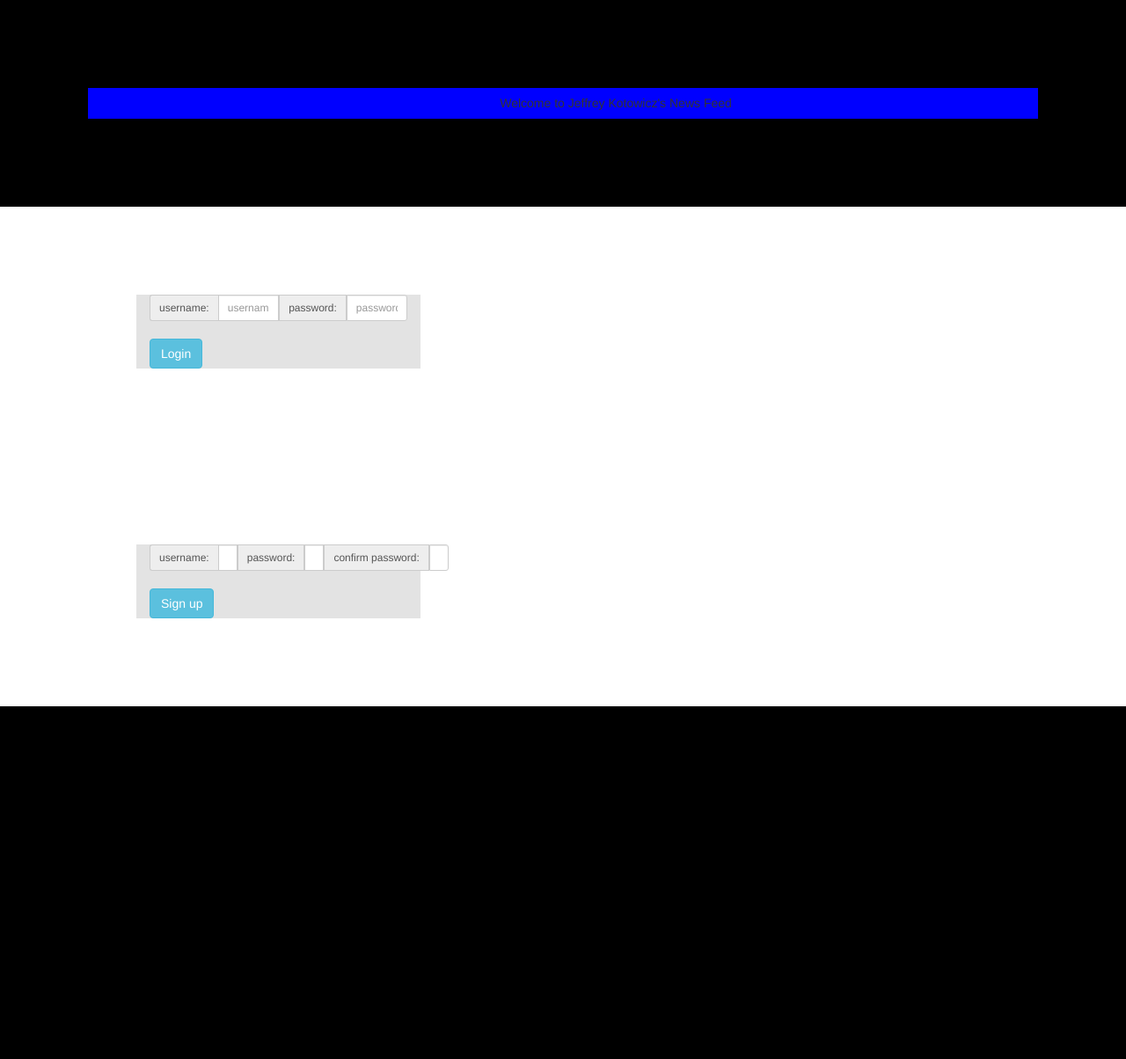
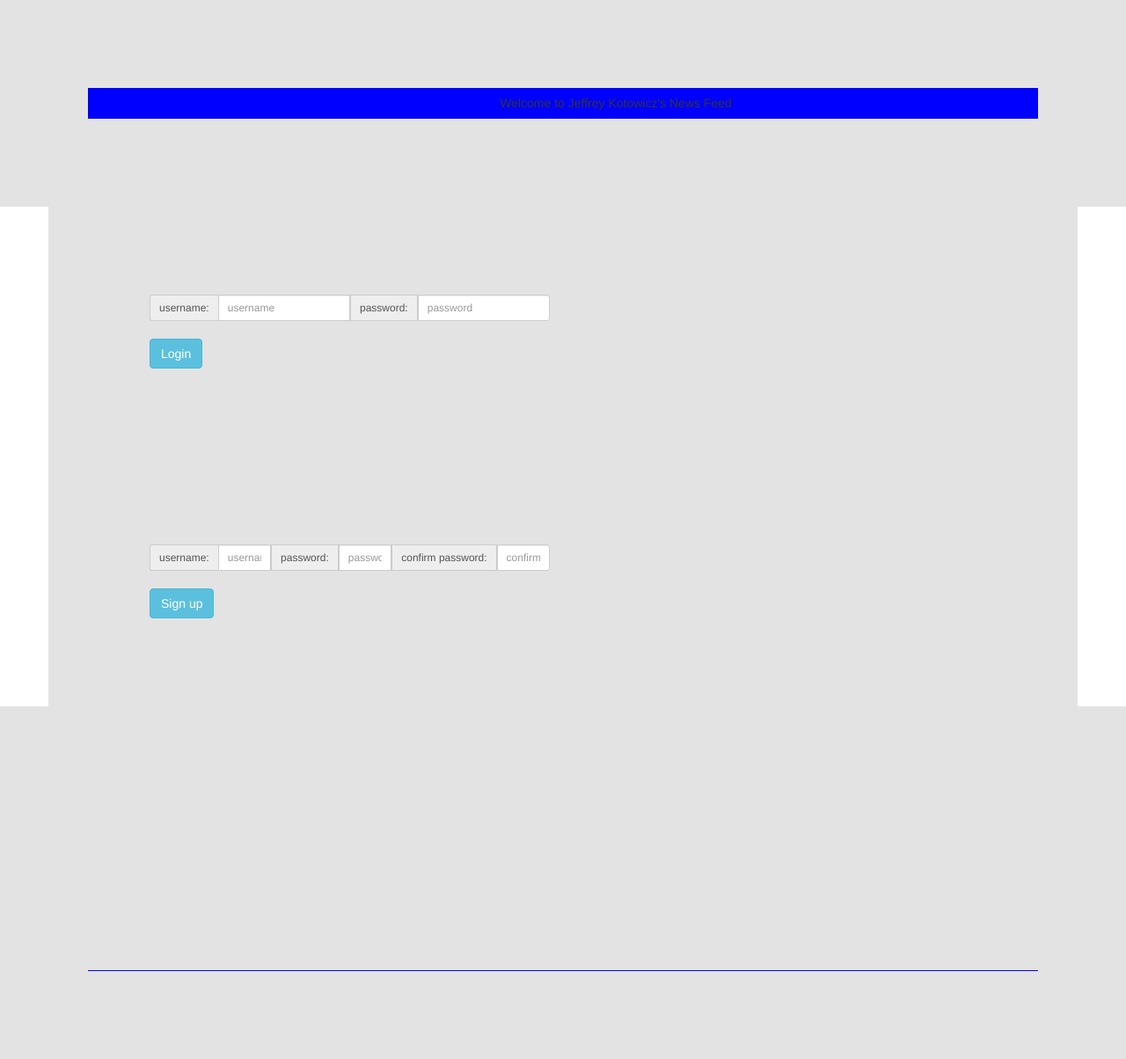
Before and after one commit to JKotowicz/SWEN-344-Assignments, a PHP site: page /home.html in a window 1280 px wide. Shown: the whole page at 88% size. Before the commit the page ends 803 px from the top, so only its background shows below. Run offline with PHP 8.4, Linux system fonts and the light colour scheme; some libraries are stand-ins or nearby versions.

Commit message:
adjusting styling

```diff
--- a/feed/home.html
+++ b/feed/home.html
@@ -35,7 +35,7 @@
 <div class="container">
     <!-- Login/Signup Containers -->
 	<div class="row justify-content-md-center">
-		<div class="col-md-4 col-sm-8">
+		<div class="col-sm-6">
 	      	<div id="login-container">
 	          	<form id="login-form" method="POST">
 	          		<div class="input-group input-group-sm">
@@ -51,7 +51,7 @@
 	    </div>
 	</div>
 	<div class="row justify-content-md-center">
-		<div class="col-md-4 col-sm-8">
+		<div class="col-sm-6">
 	        <div id="signup-container">
 		        <form id="signup-form" method="POST">
 		        	<div class="input-group input-group-sm">
@@ -78,7 +78,7 @@
 	</div>
 	<!-- RSS Feed -->
 	<div class="row">
-		<div class="col-12">
+		<div class="col-md-12 col-sm-8">
 			<div class="container" id="rss-container">
 				<div id="rss-feed"></div>
 			</div>
--- a/feed/homeStyle.css
+++ b/feed/homeStyle.css
@@ -1,5 +1,6 @@
 .row {
     padding: 100px;
+    background-color: #e3e3e3;
 }
 
 .row-height {
@@ -8,7 +9,7 @@
     padding-top: 25px;
 }
 
-.col-md-4,.col-sm-8 {
+.col-md-8,.col-sm-6 {
     background-color: #e3e3e3;
 }
 
```
